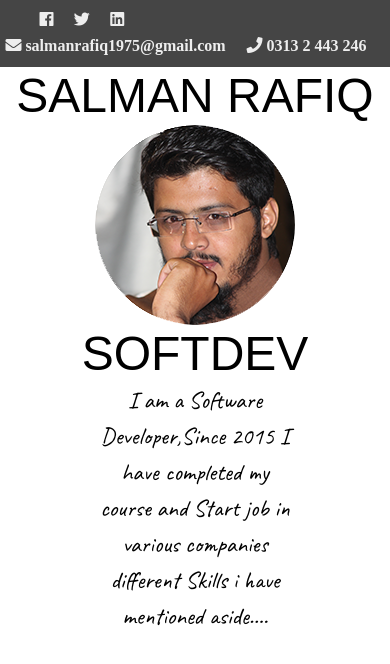
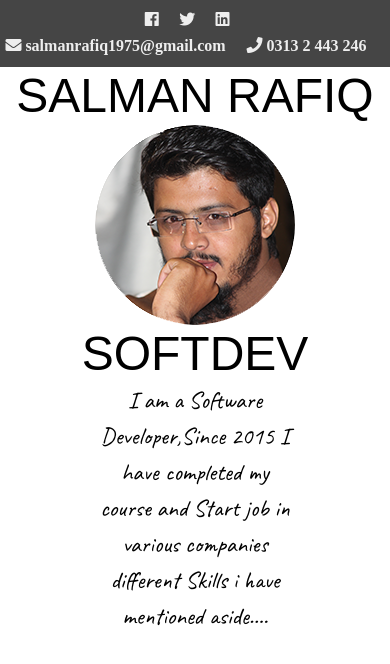
Before and after one commit to SalmanRafiq/srgdev, a plain HTML site: page index.html in a window 390 px wide. Drawn offline with Linux system fonts and the light colour scheme; a web font is replaced by a local one.

Commit message:
image change

```diff
--- a/css/style.css
+++ b/css/style.css
@@ -250,6 +250,13 @@ nav ul {
     background-color : #fff;
 }
 
+.socials{
+    font-family: inherit;
+    float: left;
+    position: relative;
+    left: 33%;
+}
+
 .skills>.skill-item{
 
 }
```
